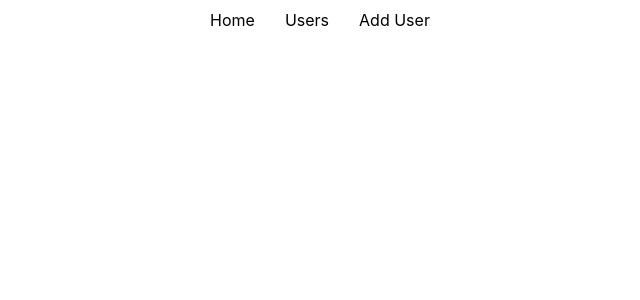
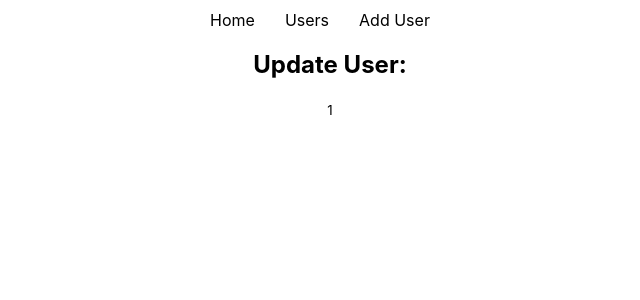
Before and after one commit to emonShimoul/react-client, a React (Create React App) app: page /updateuser/1 in a window 1280 px wide. Before the commit this address had no page. Shown: the top 300 px of the page, without its empty margins (310-950 px from the left). Built offline with nearby package versions, Linux system fonts and the light colour scheme.

Commit message:
load specific user id for update using useParams

```diff
--- a/src/App.js
+++ b/src/App.js
@@ -4,6 +4,7 @@ import './App.css';
 import AddUser from './components/AddUser/AddUser';
 import Header from './components/Header/Header';
 import Home from './components/Home/Home';
+import UpdateUser from './components/UpdateUser/UpdateUser';
 import Users from './components/Users/Users';
 
 function App() {
@@ -15,6 +16,7 @@ function App() {
           <Route path="/" element={<Home></Home>}></Route>
           <Route path="/users" element={<Users></Users>}></Route>
           <Route path="/adduser" element={<AddUser></AddUser>}></Route>
+          <Route path="/updateuser/:id" element={<UpdateUser></UpdateUser>}></Route>
         </Routes>
       </BrowserRouter>
     </div>
--- a/src/components/UpdateUser/UpdateUser.js
+++ b/src/components/UpdateUser/UpdateUser.js
@@ -1,9 +1,13 @@
-import React from 'react';
+import React, { useEffect } from 'react';
+import { useParams } from 'react-router-dom';
 
 const UpdateUser = () => {
+    const {id} = useParams();
+
     return (
         <div>
-            <h2>This is Update User</h2>
+            <h2>Update User:</h2>
+            <p><small>{id}</small></p>
         </div>
     );
 };
--- a/src/components/Users/Users.js
+++ b/src/components/Users/Users.js
@@ -1,4 +1,5 @@
 import React, { useEffect, useState } from 'react';
+import { Link } from 'react-router-dom';
 
 const Users = () => {
     const [users, setUsers] = useState([]);
@@ -37,7 +38,8 @@ const Users = () => {
                         key={user._id}>
                             {user.name} - {user.email}
                             <button onClick={() => {handleDelete(user._id)}}>X</button>
-                            <button>Update</button>
+                            <Link to={`/updateuser/${user._id}`}><button>Update</button></Link>
+
                             </li>)
                 }
             </ul>
```
